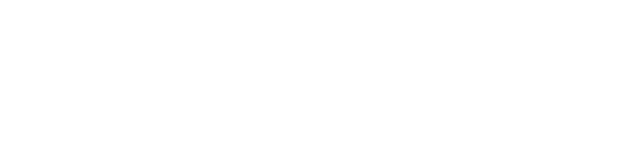
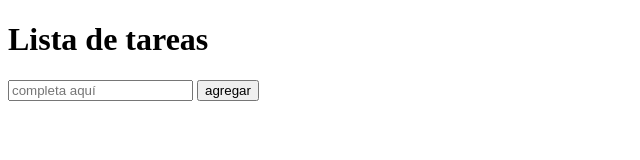
Before and after one commit to Rosalesrocio/Trabajo-integrador-Pereyra-Rocio, a plain HTML site: page index.html in a window 1280 px wide. Shown: the whole page, without its empty margins (0-640 px from the left). Drawn offline with Linux system fonts and the light colour scheme.

Commit message:
html listo

```diff
--- a/index.html
+++ b/index.html
@@ -6,6 +6,15 @@
     <title>Document</title>
 </head>
 <body>
+    <h1>Lista de tareas</h1>
+
+    <form id="formulario">
+        <input type="text" id="input-texto" placeholder="completa aquí"/>
+        <button id="submit" type="button">agregar</button>
+    </form>
+
+<div id="lista" class="lista"></div>
+
 
 </body>
 </html>
```
